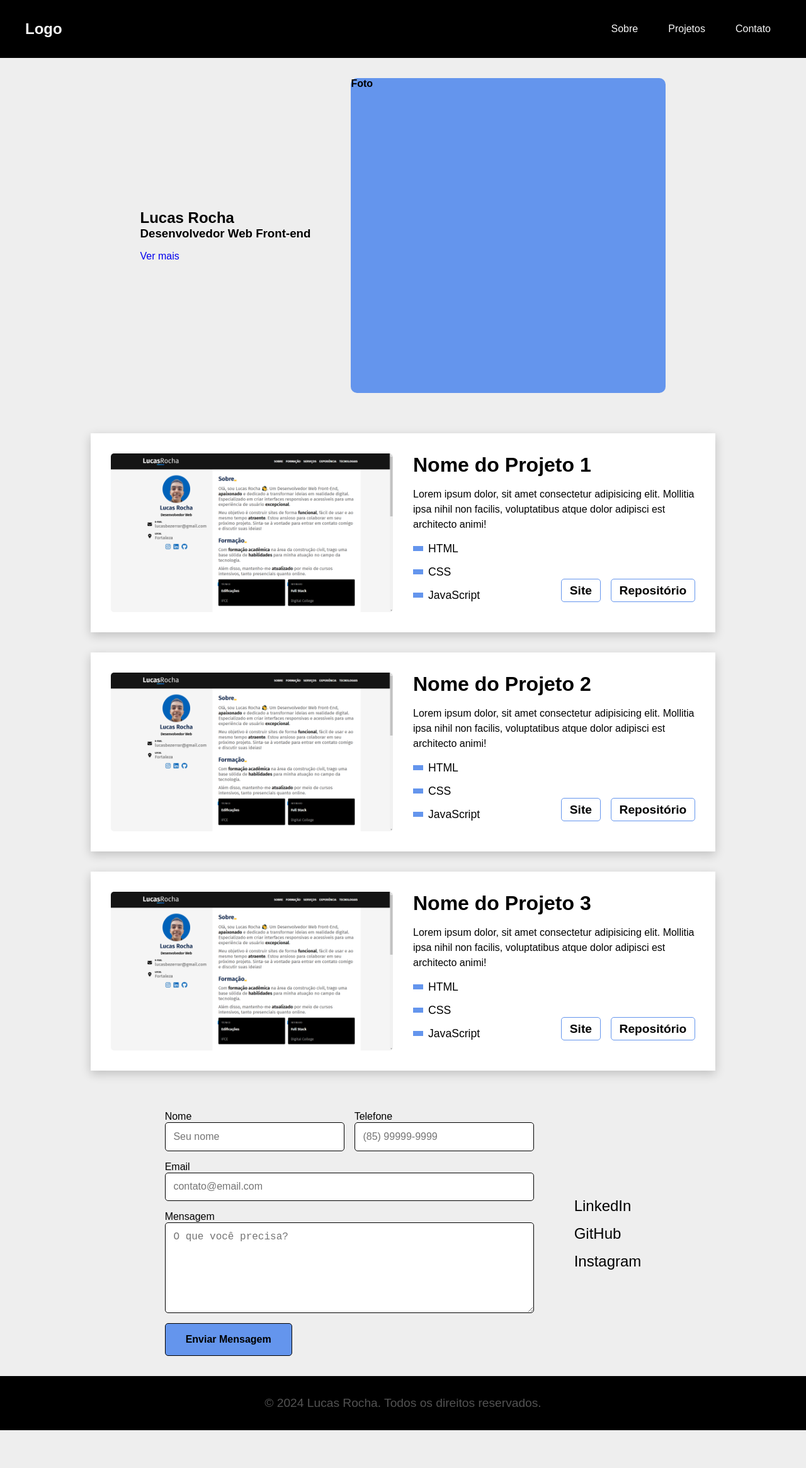
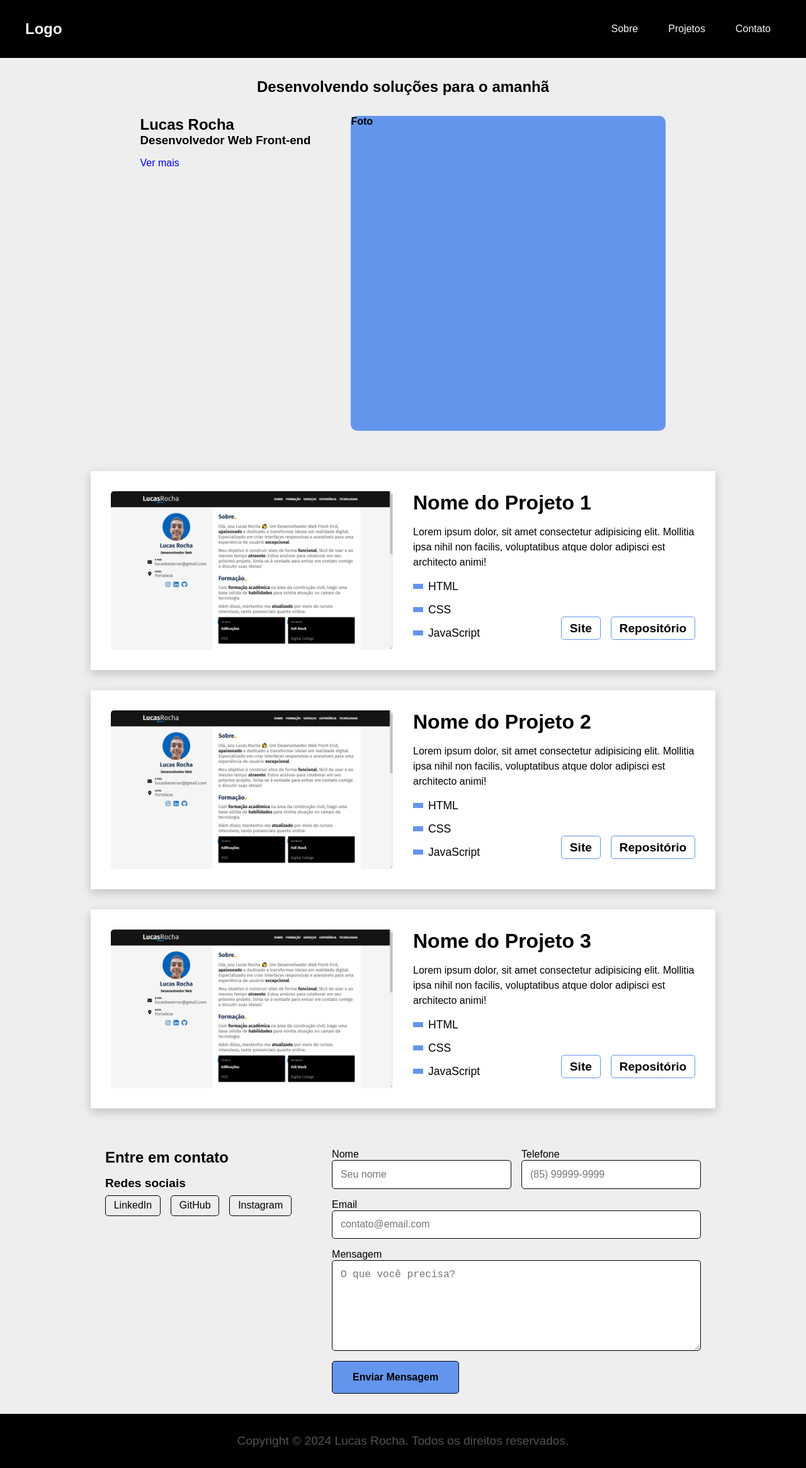
Before and after one commit to lucasrochabz/portfolio, a React (Vite) app: page / in a window 1280 px wide. Shown: the whole page at 63% size. Before the commit the page ends 2271 px from the top, so only its background shows below. Built offline with nearby package versions, Linux system fonts and the light colour scheme.

Commit message:
Add novo texto

```diff
--- a/src/components/About/About.css
+++ b/src/components/About/About.css
@@ -1,8 +1,7 @@
-.about {
+.about-container {
   display: flex;
-  gap: 4rem;
+  flex-direction: column;
   align-items: center;
-  justify-content: center;
   padding: 2rem 0;
 }
 
@@ -11,15 +10,21 @@
   max-width: 100%;
 } */
 
-.about figure {
+.about-container figure {
   height: 500px;
   width: 500px;
   background-color: cornflowerblue;
   border-radius: 10px;
 }
 
-.about-content a {
+.about-info a {
   text-decoration: none;
   display: block;
   margin-top: 1rem;
 }
+
+.abount {
+  display: flex;
+  gap: 4rem;
+  margin-top: 2rem;
+}
--- a/src/components/About/About.jsx
+++ b/src/components/About/About.jsx
@@ -3,8 +3,12 @@ import './About.css';
 export const About = () => {
   return (
     <>
-      <div className="about" id="about">
-        <div className="about-content">
+      <div className="about-container" id="about">
+        <div className="about-text">
+          <h2>Desenvolvendo soluções para o amanhã</h2>
+        </div>
+        <div className="abount">
+          <div className="about-info">
             <h2>Lucas Rocha</h2>
             <h3>Desenvolvedor Web Front-end</h3>
             <a href="#">Ver mais</a>
@@ -13,6 +17,7 @@ export const About = () => {
             <h4>Foto</h4>
           </figure>
         </div>
+      </div>
     </>
   );
 };
--- a/src/components/Contact/Contact.css
+++ b/src/components/Contact/Contact.css
@@ -1,7 +1,6 @@
 .contact-container {
   display: flex;
   justify-content: center;
-  align-items: center;
 }
 
 .form-contact {
@@ -59,26 +58,32 @@
   color: cornflowerblue;
 }
 
-.social-links {
+.contact-info {
   padding: 2rem;
 }
 
-.social-links ul {
+.contact-item h3 {
+  margin-top: 1rem;
+  font-size: 1.2rem;
+}
+
+.contact-info ul {
   list-style: none;
   display: flex;
-  flex-direction: column;
   gap: 1rem;
-  font-size: 1.5rem;
+  font-size: 1rem;
+  margin-top: 0.5rem;
 }
 
-
-
-.social-links li {
+.contact-info li {
   cursor: pointer;
+  border: 1px solid #000;
+  border-radius: 5px;
+  padding: 0.4rem 0.8rem;
   transition: 0.3s;
 }
 
-
-.social-links li:hover {
-  color: cornflowerblue;
+.contact-info li:hover {
+  background-color: #000;
+  color: #eee;
 }
--- a/src/components/Contact/Contact.jsx
+++ b/src/components/Contact/Contact.jsx
@@ -8,7 +8,20 @@ export const Contact = () => {
 
   return (
     <>
-      <div className="contact-container" id="contact">
+      <section className="contact-container" id="contact">
+        <div className="contact-info">
+          <h2>Entre em contato</h2>
+
+          <div className="contact-item">
+            <h3>Redes sociais</h3>
+            <ul className="social-links">
+              <li>LinkedIn</li>
+              <li>GitHub</li>
+              <li>Instagram</li>
+            </ul>
+          </div>
+        </div>
+
         <form className="form-contact">
           <div className="form-top">
             <div className="input-top">
@@ -36,14 +49,7 @@ export const Contact = () => {
             Enviar Mensagem
           </button>
         </form>
-        <div className="social-links">
-          <ul>
-            <li>LinkedIn</li>
-            <li>GitHub</li>
-            <li>Instagram</li>
-          </ul>
-        </div>
-      </div>
+      </section>
     </>
   );
 };
--- a/src/components/Footer/Footer.jsx
+++ b/src/components/Footer/Footer.jsx
@@ -4,7 +4,7 @@ export const Footer = () => {
   return (
     <>
       <footer className="footer">
-        <p>&copy; 2024 Lucas Rocha. Todos os direitos reservados.</p>
+        <p>Copyright &copy; 2024 Lucas Rocha. Todos os direitos reservados.</p>
       </footer>
     </>
   );
--- a/src/components/ProjectCard/ProjectCard.jsx
+++ b/src/components/ProjectCard/ProjectCard.jsx
@@ -1,4 +1,3 @@
-// import React from 'react';
 import teste from './../../assets/projeto-portfolio.png';
 import './ProjectCard.css';
 
```
Lines whose indentation alone changed are shown as unchanged.
